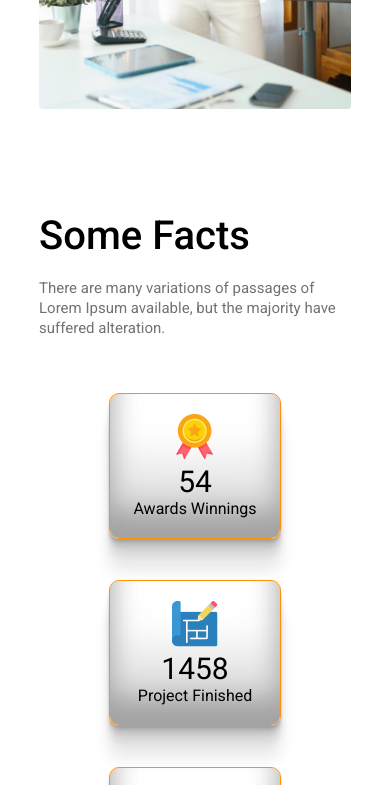
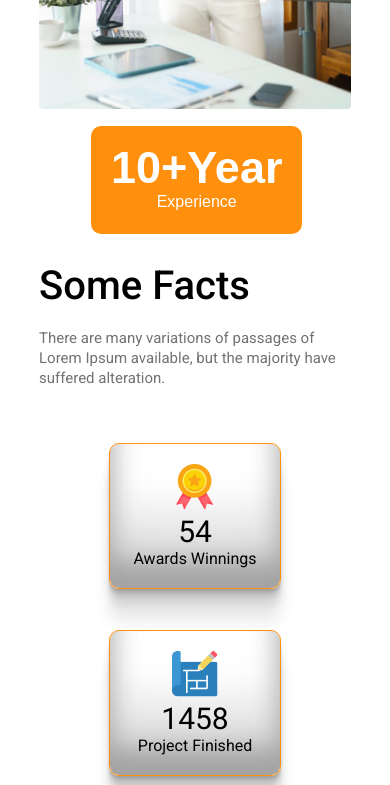
Before and after one commit to ibrahim2337/g3_architects, a plain HTML site: page index.html in a window 390 px wide. Shown: the part 3760-4545 px from the top of the page. Drawn offline with Linux system fonts and the light colour scheme.

Commit message:
button section ok

```diff
--- a/index.html
+++ b/index.html
@@ -110,6 +110,7 @@
       </div>
       <div class="features-container-image">
         <img src="./images/architect.png" alt="" />
+        <button class="btn-secendary">10+Year<br> <small class="large-btn-span">Experience</small></button>
       </div>
     </section>
 
--- a/style.css
+++ b/style.css
@@ -227,6 +227,30 @@ html {
   color: var(--color-secondary-light);
 }
 
+.btn-secendary {
+  position: absolute;
+  font-size: 45px;
+  font-weight: 700;
+  line-height: 24px;
+  margin-top: 665px;
+  margin-left: -540px;
+  background-color: var(--color-primary);
+  color: var(--color-white);
+  border-radius: 10px;
+  border-style: none;
+  padding: 30px 20px 20px;
+}
+
+.large-btn:hover {
+  background-color: var(--color-secondary);
+  color: var(--color-white);
+}
+
+.large-btn-span {
+  font-size: 16px;
+  font-weight: 400;
+}
+
 .icons {
   display: grid;
   grid-template-columns: repeat(4, 1fr);
@@ -343,6 +367,14 @@ html {
     height: auto;
   }
 
+  .btn-secendary {
+    margin-left: -260px;
+    margin-top: 450px;
+    padding:30px 20px 20px;
+  }
+  .facts{
+    margin-top: 150px;
+  }
   .features-container {
     grid-template-columns: repeat(1, 1fr);
   }
```
